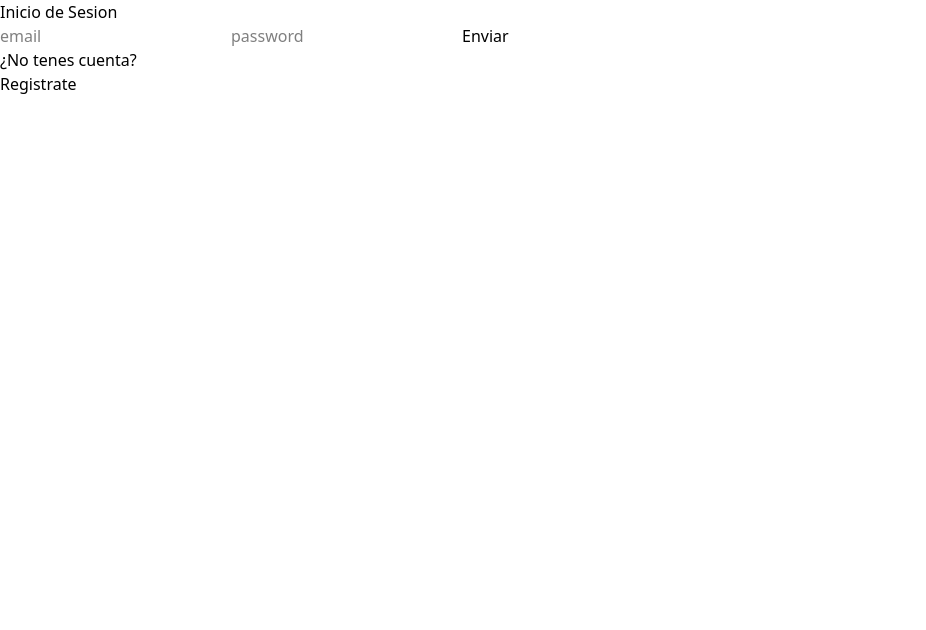
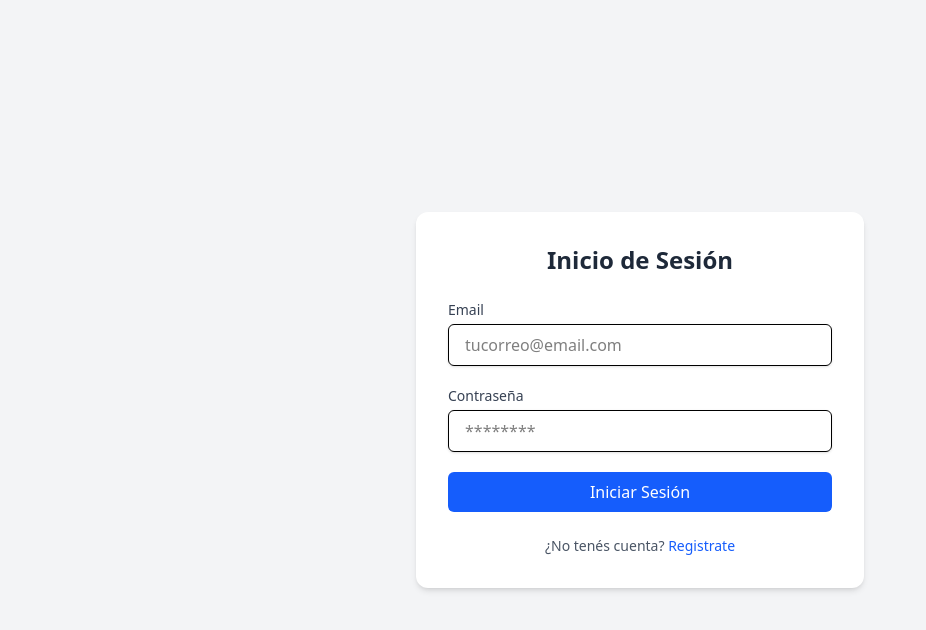
Before and after one commit to francoserjen10/gimnasio-propio-React, a Next.js app in the folder gym-front-end/: page /login in a window 1280 px wide. Shown: the top 630 px of the page, without its empty margins (0-926 px from the left). Built offline with nearby package versions, Linux system fonts and the light colour scheme; no server answers.

Commit message:
Se dió estilo a la sección y formulario login aplicando taldwind

```diff
--- a/gym-front-end/src/app/login/page.tsx
+++ b/gym-front-end/src/app/login/page.tsx
@@ -46,28 +46,61 @@ export default function Login() {
     }, [user, isLoading, router]);
 
     return (
+        <div className="min-h-screen flex items-center justify-center bg-gray-100 dark:bg-gray-900">
+            <div className="w-full max-w-md p-8 space-y-6 bg-white dark:bg-gray-800 rounded-xl shadow-md">
+                <h1 className="text-2xl font-bold text-center text-gray-800 dark:text-white">Inicio de Sesión</h1>
+
+                <form onSubmit={handleSubmit(onSubmit)} className="space-y-5">
                     <div>
-            <h1>Inicio de Sesion</h1>
-            <form onSubmit={handleSubmit(onSubmit)}>
+                        <label className="block text-sm font-medium text-gray-700 dark:text-gray-300">Email</label>
                         <input
                             {...register("email")}
-                    type="text"
-                    placeholder="email"
+                            type="email"
+                            className="w-full mt-1 px-4 py-2 border rounded-md shadow-sm focus:outline-none focus:ring focus:ring-blue-300 dark:bg-gray-700 dark:text-white dark:border-gray-600"
+                            placeholder="tucorreo@email.com"
                         />
-                {errors.email && <p>{errors.email.message}</p>}
+                        {errors.email && (
+                            <p className="mt-1 text-sm text-red-600">{errors.email.message}</p>
+                        )}
+                    </div>
 
+                    <div>
+                        <label className="block text-sm font-medium text-gray-700 dark:text-gray-300">Contraseña</label>
                         <input
                             {...register("password")}
                             type="password"
-                    placeholder="password"
+                            className="w-full mt-1 px-4 py-2 border rounded-md shadow-sm focus:outline-none focus:ring focus:ring-blue-300 dark:bg-gray-700 dark:text-white dark:border-gray-600"
+                            placeholder="********"
                         />
-                {errors.password && <p>{errors.password.message}</p>}
+                        {errors.password && (
+                            <p className="mt-1 text-sm text-red-600">{errors.password.message}</p>
+                        )}
+                    </div>
 
-                <button type="submit">Enviar</button>
+                    {loginError && (
+                        <p className="text-red-600 text-sm text-center">{loginError}</p>
+                    )}
+
+                    <button
+                        type="submit"
+                        className="w-full bg-blue-600 hover:bg-blue-700 text-white py-2 px-4 rounded-md transition duration-200"
+                    >
+                        Iniciar Sesión
+                    </button>
                 </form>
-            {loginError && <p>{loginError}</p>}
-            <p>¿No tenes cuenta?</p>
-            <button onClick={() => router.push('/register')}>Registrate</button>
+
+                <div className="text-center">
+                    <p className="text-sm text-gray-600 dark:text-gray-400">
+                        ¿No tenés cuenta?{" "}
+                        <button
+                            onClick={() => router.push('/register')}
+                            className="text-blue-600 hover:underline"
+                        >
+                            Registrate
+                        </button>
+                    </p>
+                </div>
+            </div>
         </div>
     );
 }
```
Lines whose indentation alone changed are shown as unchanged.
